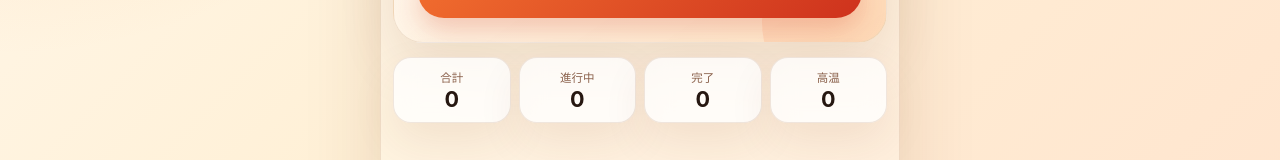
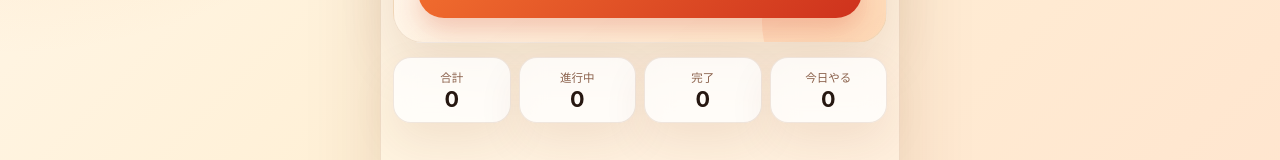
Before and after one commit to sunpotflower4460-cpu/sumples-fire, a React (Vite) app: page / in a window 1280 px wide. Shown: the part 512-672 px from the top of the page. Built offline with nearby package versions, Linux system fonts and the light colour scheme.

Commit message:
fix: make stats labels memo-first

```diff
--- a/src/components/FireStats.tsx
+++ b/src/components/FireStats.tsx
@@ -12,12 +12,12 @@ const statItems = [
   { key: 'total', label: '合計' },
   { key: 'active', label: '進行中' },
   { key: 'completed', label: '完了' },
-  { key: 'high', label: '高温' },
+  { key: 'high', label: '今日やる' },
 ] as const;
 
 export function FireStats({ stats }: FireStatsProps) {
   return (
-    <section className="stats-grid" aria-label="火種の統計">
+    <section className="stats-grid" aria-label="メモの統計">
       {statItems.map((item) => (
         <div className="stat-card" key={item.key}>
           <span>{item.label}</span>
```
